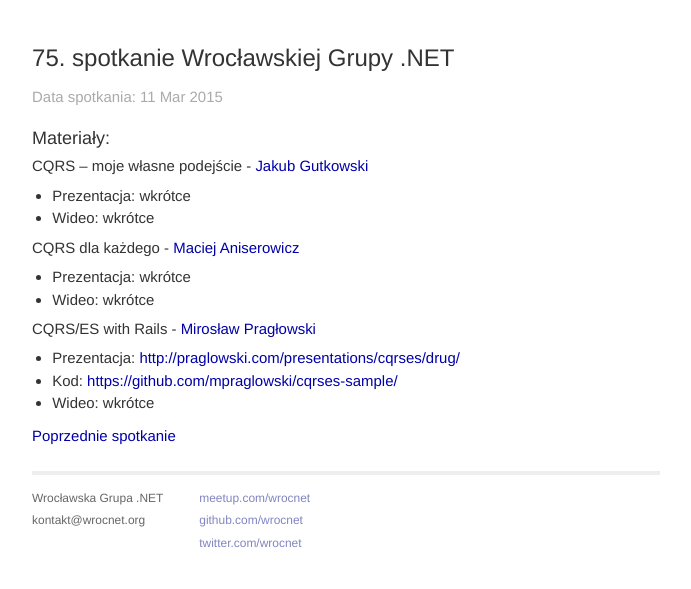
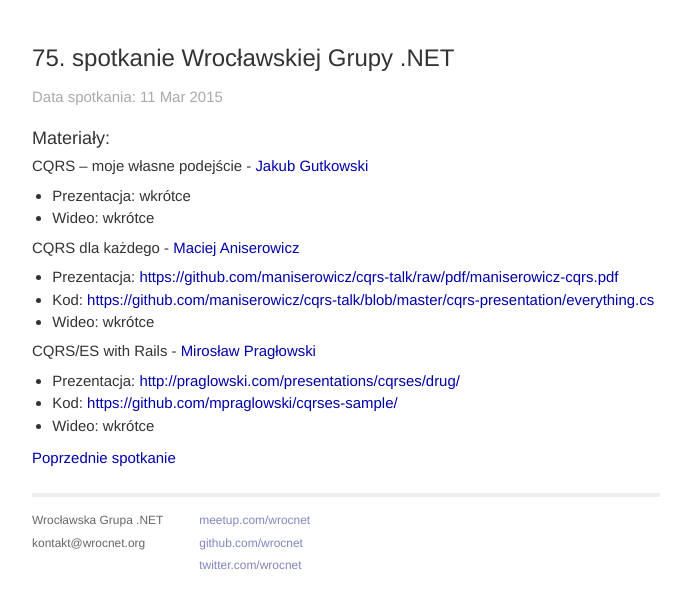
Before and after one commit to wrocnet/wrocnet.github.io, a Jekyll site: the page built from _posts/2015-03-11-75-spotkanie-wroclawskiej-grupy-net.md, in a window 1280 px wide. Shown: the part 500-1089 px from the top of the page, without its empty margins (294-985 px from the left). Built offline with Jekyll 4.4.1, drawn with Linux system fonts in a browser that asks for light colours; nearby versions of some CDN libraries; Markdown is read by kramdown in place of the engine named in the settings; before the commit the page ends 1066 px from its top, so only the background shows below that.

Commit message:
materiały Procenta

```diff
--- a/_posts/2015-03-11-75-spotkanie-wroclawskiej-grupy-net.md
+++ b/_posts/2015-03-11-75-spotkanie-wroclawskiej-grupy-net.md
@@ -9,7 +9,8 @@ meetupno: 75
 * Wideo: wkrótce
 
 #### CQRS dla każdego - [Maciej Aniserowicz](https://twitter.com/maniserowicz)
-* Prezentacja: wkrótce
+* Prezentacja: [https://github.com/maniserowicz/cqrs-talk/raw/pdf/maniserowicz-cqrs.pdf](https://github.com/maniserowicz/cqrs-talk/raw/pdf/maniserowicz-cqrs.pdf)
+* Kod: [https://github.com/maniserowicz/cqrs-talk/blob/master/cqrs-presentation/everything.cs](https://github.com/maniserowicz/cqrs-talk/blob/master/cqrs-presentation/everything.cs)
 * Wideo: wkrótce
 
 #### CQRS/ES with Rails - [Mirosław Pragłowski](https://twitter.com/mpraglowski)
```
